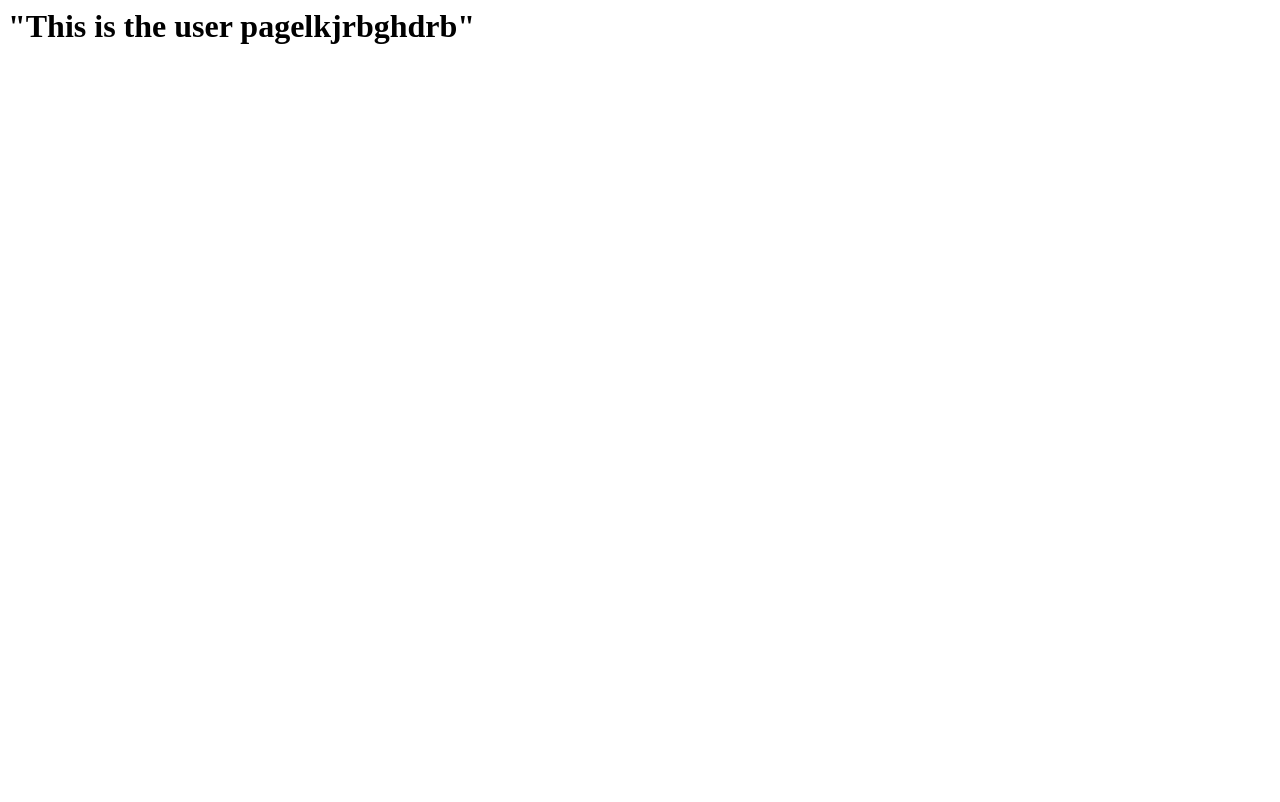
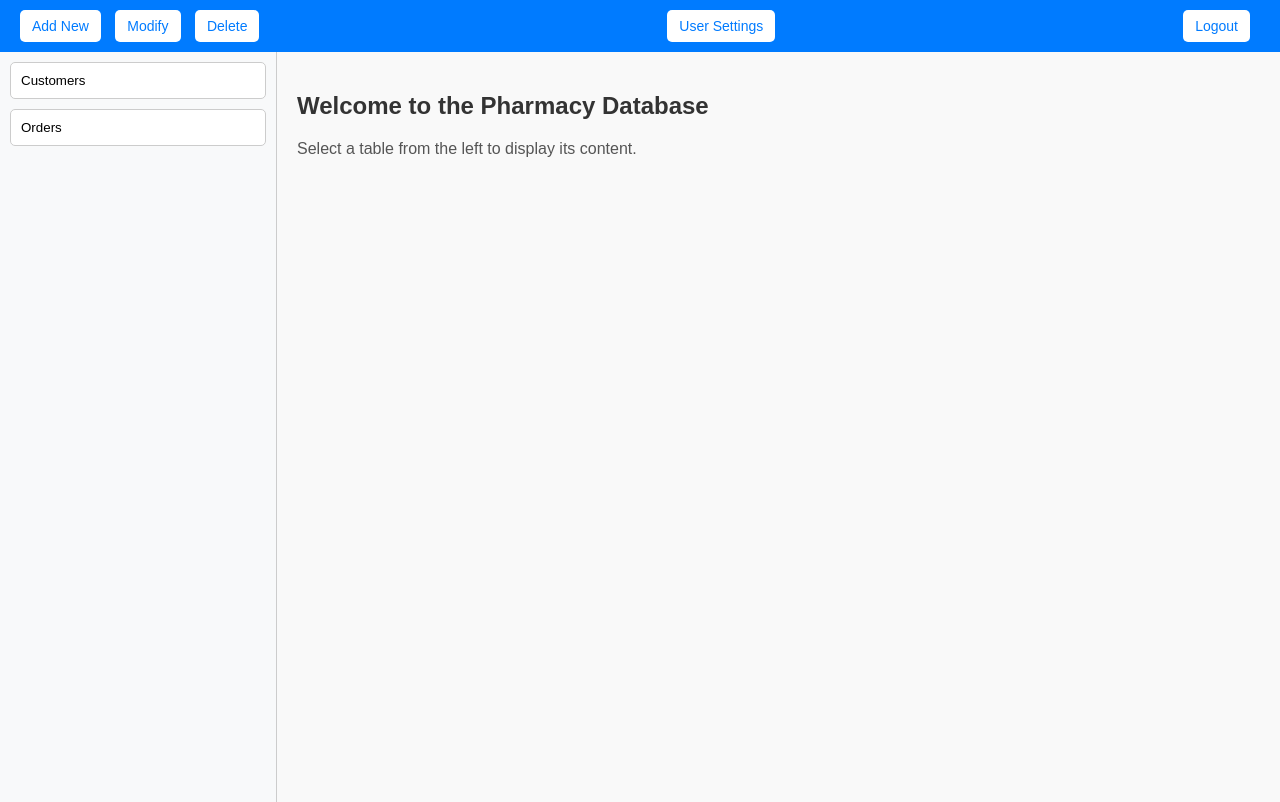
Before and after one commit to Khushi-12/Breaking_DBMS, a Flask app: page /user in a window 1280 px wide. Before the commit the page ends 44 px from the top, so only its background shows below. Run offline with Flask 3, Linux system fonts and the light colour scheme.

Commit message:
Pharmacy user main page

```diff
--- a/templates/pharmacy.html
+++ b/templates/pharmacy.html
@@ -1,3 +1,136 @@
-<html>
-    <h1> "This is the user pagelkjrbghdrb"</h1>
+<!DOCTYPE html>
+<html lang="en">
+<head>
+    <meta charset="UTF-8">
+    <meta name="viewport" content="width=device-width, initial-scale=1.0">
+    <title>Pharmacy Database</title>
+    <style>
+        body {
+            margin: 0;
+            font-family: Arial, sans-serif;
+            background-color: #f9f9f9;
+        }
+
+        .top-bar {
+            display: flex;
+            justify-content: space-between;
+            align-items: center;
+            padding: 10px 20px;
+            background-color: #007bff;
+            color: white;
+        }
+
+        .top-bar button {
+            margin-right: 10px;
+            padding: 8px 12px;
+            border: none;
+            border-radius: 5px;
+            background-color: white;
+            color: #007bff;
+            cursor: pointer;
+            font-size: 14px;
+        }
+
+        .top-bar button:hover {
+            background-color: #0056b3;
+            color: white;
+        }
+
+        .container {
+            display: flex;
+            height: calc(100vh - 50px);
+        }
+
+        .left-box {
+            width: 20%;
+            background-color: #f8f9fa;
+            padding: 10px;
+            border-right: 1px solid #ccc;
+        }
+
+        .left-box button {
+            display: block;
+            width: 100%;
+            margin-bottom: 10px;
+            padding: 10px;
+            border: 1px solid #ccc;
+            border-radius: 5px;
+            background-color: white;
+            cursor: pointer;
+            text-align: left;
+        }
+
+        .left-box button:hover {
+            background-color: #007bff;
+            color: white;
+        }
+
+        .right-box {
+            flex: 1;
+            padding: 20px;
+            overflow-y: auto;
+        }
+
+        .right-box h2 {
+            color: #333;
+        }
+
+        .right-box p {
+            color: #555;
+        }
+    </style>
+</head>
+<body>
+    <!-- Top Bar -->
+    <div class="top-bar">
+        <div>
+            <button onclick="addNew()">Add New</button>
+            <button onclick="modify()">Modify</button>
+            <button onclick="deleteItem()">Delete</button>
+        </div>
+        <button onclick="window.location.href='/settings'">User Settings</button>
+        <button onclick="window.location.href='/'">Logout</button>
+    </div>
+
+    <!-- Main Content -->
+    <div class="container">
+        <!-- Left Box -->
+        <div class="left-box">
+            <button onclick="displayTable('Customers')">Customers</button>
+            <button onclick="displayTable('Doctors')">Orders</button>
+            <!-- <button onclick="displayTable('Inventory')">Inventory</button>
+            <button onclick="displayTable('Suppliers')">Suppliers</button> -->
+        </div>
+
+        <!-- Right Box -->
+        <div class="right-box" id="display-area">
+            <h2>Welcome to the Pharmacy Database</h2>
+            <p>Select a table from the left to display its content.</p>
+        </div>
+    </div>
+
+    <script>
+        // Function to dynamically update the display area
+        function displayTable(tableName) {
+            const displayArea = document.getElementById('display-area');
+            displayArea.innerHTML = `
+                <h2>${tableName} Table</h2>
+                <p>Details of the ${tableName} table will appear here.</p>
+            `;
+        }
+
+        // Placeholder functions for top bar actions
+        function addNew() {
+            alert('Add New functionality triggered');
+        }
+
+        function modify() {
+            alert('Modify functionality triggered');
+        }
+
+        function deleteItem() {
+            alert('Delete functionality triggered');
+        }
+    </script>
+</body>
 </html>
```
